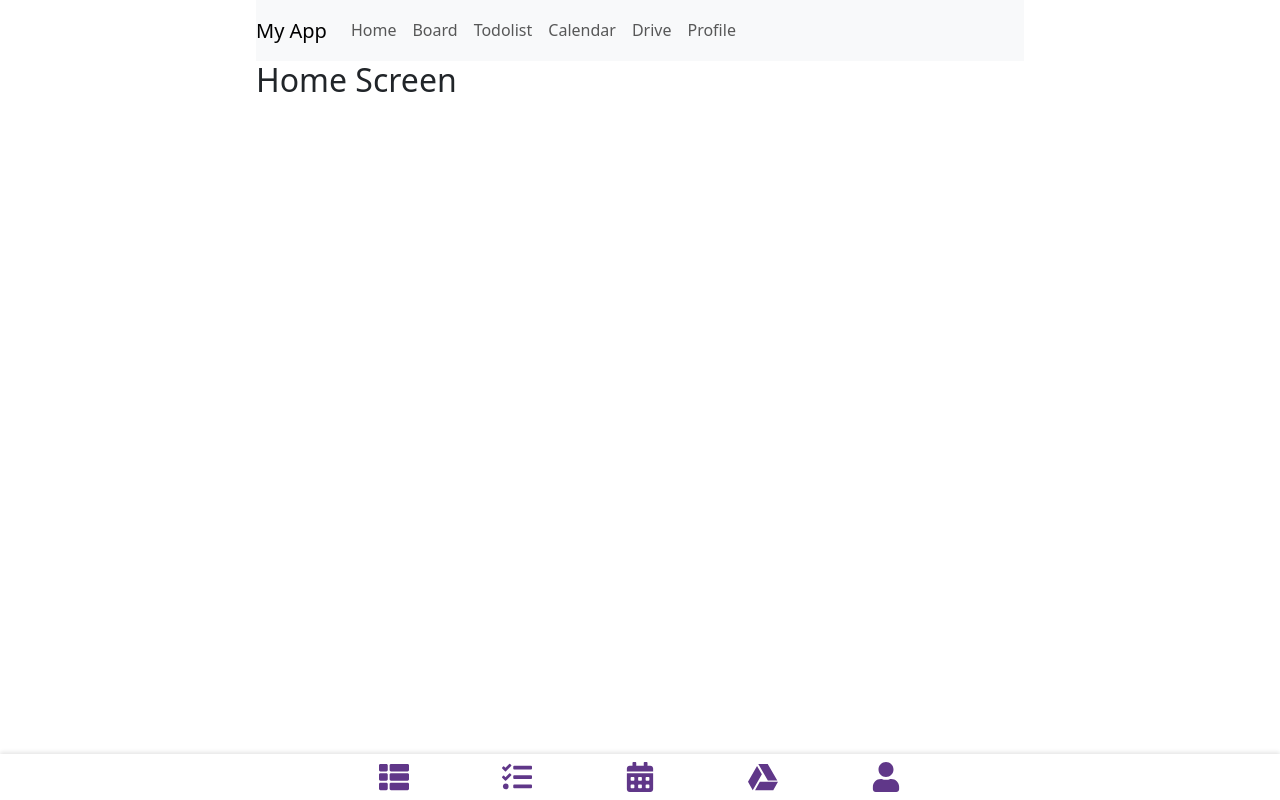
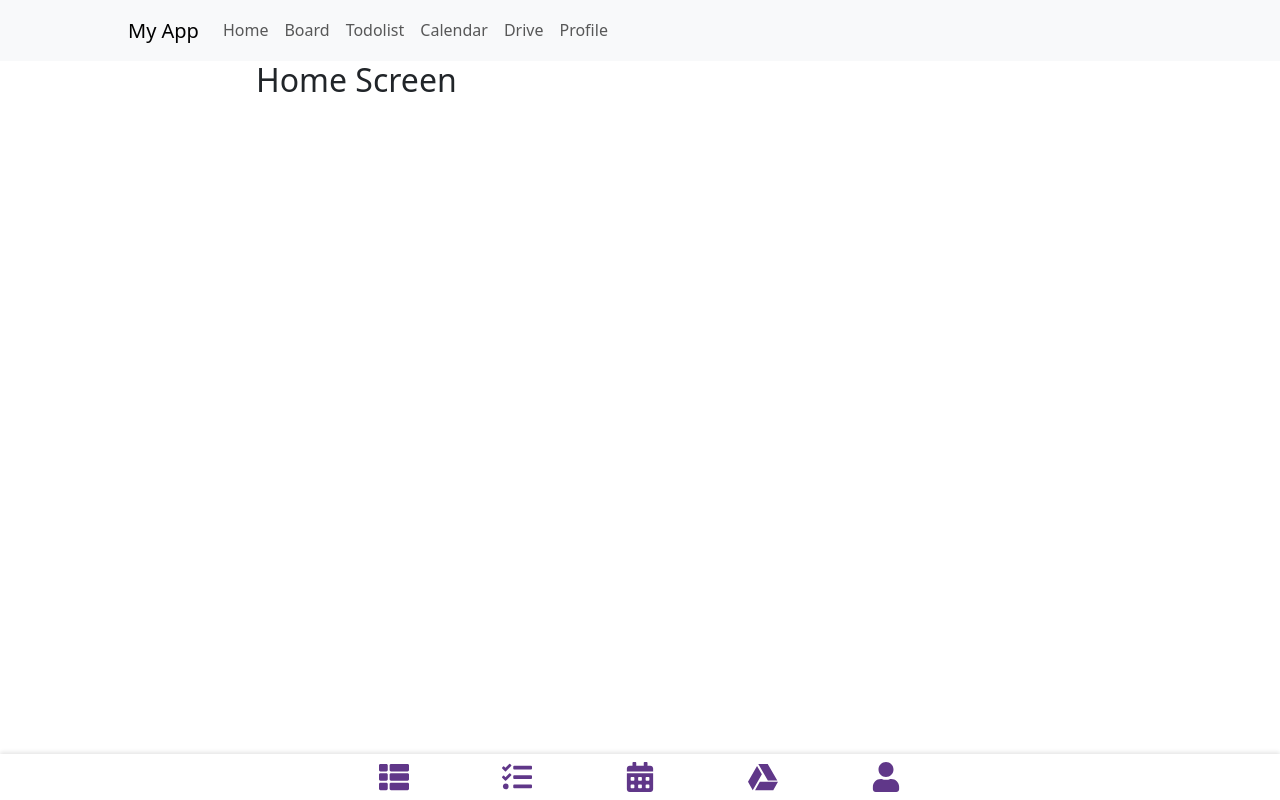
Before and after one commit to LuceteProject/front_web, a React (Create React App) app: page / in a window 1280 px wide. Built offline with nearby package versions, Linux system fonts and the light colour scheme.

Commit message:
💄 헤더 스타일 개선

```diff
--- a/src/App.css
+++ b/src/App.css
@@ -7,3 +7,10 @@
 .content-wrapper {
   margin: 0 20%;
 }
+
+
+.header-content {
+  margin: 10;
+  padding-left: 10%;
+  padding-right: 10%;
+}
--- a/src/App.tsx
+++ b/src/App.tsx
@@ -15,8 +15,9 @@ import Todolist from "./pages/Todolist";
 function App() {
   return (
     <Router>
+      <Header />
       <div className="page-wrapper">
-       <Header />
+
        <Footer />
         <Routes>
           <Route path="/" Component={Home} />
--- a/src/components/Navigation.tsx
+++ b/src/components/Navigation.tsx
@@ -1,4 +1,4 @@
-import React from "react";
+import React, { useState } from "react";
 import { BrowserRouter as Router, Routes, Route, Link } from "react-router-dom";
 
 import {
@@ -15,25 +15,21 @@ import {
   FaTasks,
   FaCalendarAlt,
   FaGoogleDrive,
-  FaHome,
-  FaCog,
   FaUser,
-  FaInfoCircle,
-  FaEnvelope,
 } from "react-icons/fa";
 
-import Board from "../pages/Board";
-import Calendar from "../pages/Calendar";
-import Drive from "../pages/Drive";
-import Profile from "../pages/Profile";
-import Todolist from "../pages/Todolist";
+function Header() {
+  const [expanded, setExpanded] = useState(false);
 
-function Header() {
+  const handleToggle = () => {
+    setExpanded(!expanded);
+  };
   return (
-    <Navbar bg="light" expand="lg">
+    <div>
+      <Navbar bg="light" expand="lg" className="px-10 header-content">
         <Navbar.Brand href="/">My App</Navbar.Brand>
-      <Navbar.Toggle aria-controls="basic-navbar-nav" />
-      <Navbar.Collapse id="basic-navbar-nav">
+        <Navbar.Toggle aria-controls="basic-navbar-nav" onClick={handleToggle}/>
+        <Navbar.Collapse id="basic-navbar-nav" in={expanded} >
           <Nav className="ml-auto">
             <Nav.Link href="/">Home</Nav.Link>
             <Nav.Link href="/board">Board</Nav.Link>
@@ -44,6 +40,7 @@ function Header() {
           </Nav>
         </Navbar.Collapse>
       </Navbar>
+    </div>
   );
 }
 function Footer() {
@@ -86,4 +83,4 @@ function Footer() {
   );
 }
 
-export  {Header, Footer};
+export { Header, Footer };
```
Lines whose indentation alone changed are shown as unchanged.
